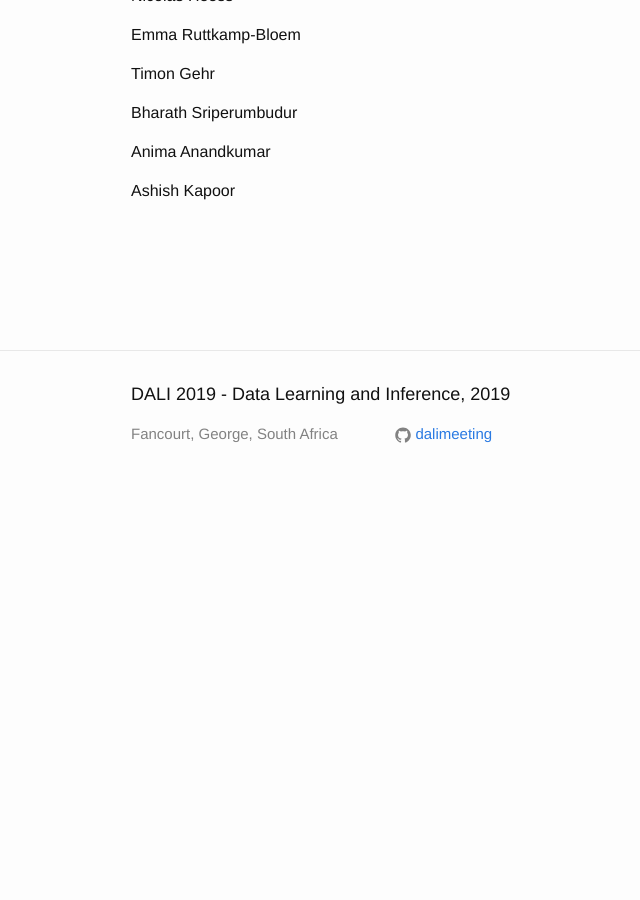
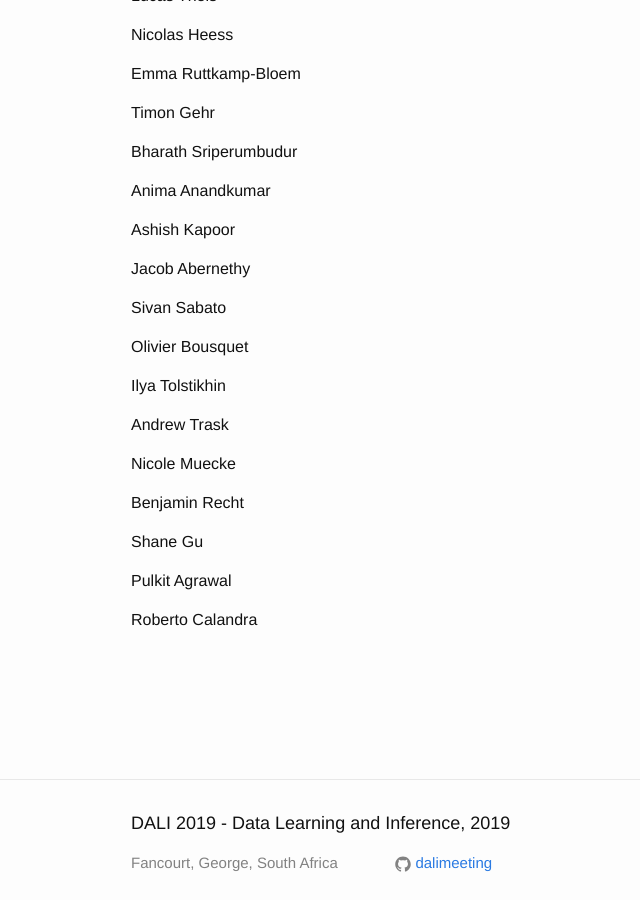
Before and after one commit to dalimeeting/dalimeeting.github.io, a Jekyll site: the page built from participants.html, in a window 1280 px wide and 900 px high, scrolled down 2361 px. Shown: the whole window, without its empty margins (139-779 px from the left). Built offline with Jekyll 4.4.1, drawn with Linux system fonts in a browser that asks for light colours; before the commit the page ends 2867 px from its top, so only the background shows below that; some of the changed text lies outside the part shown.

Commit message:
Update participants.yml

```diff
--- a/_data/participants.yml
+++ b/_data/participants.yml
@@ -1,3 +1,11 @@
+- family: Braun
+  given: Julia
+- family: Mackey
+  given: Lester
+- family: Listgarten
+  given: Jennifer
+- family: wa Maina
+  given: Ciira
 - family: Hadsell
   given: Raia
 - family: Belgrave
@@ -50,12 +58,6 @@
   given: Krikamol
 - family: Gretton
   given: Arthur
-- family: Mackey
-  given: Lester
-- family: Listgarten
-  given: Jennifer
-- family: wa Maina
-  given: Ciira
 - family: Hoffmann
   given: McElory
 - family: Herbst
@@ -96,3 +98,23 @@
   given: Anima
 - family: Kapoor
   given: Ashish
+- family: Abernethy
+  given: Jacob
+- family: Sabato
+  given: Sivan
+- family: Bousquet
+  given: Olivier
+- family: Tolstikhin
+  given: Ilya
+- family: Trask
+  given: Andrew
+- family: Muecke
+  given: Nicole
+- family: Recht
+  given: Benjamin
+- family: Gu
+  given: Shane
+- family: Agrawal
+  given: Pulkit
+- family: Calandra
+  given: Roberto
```
